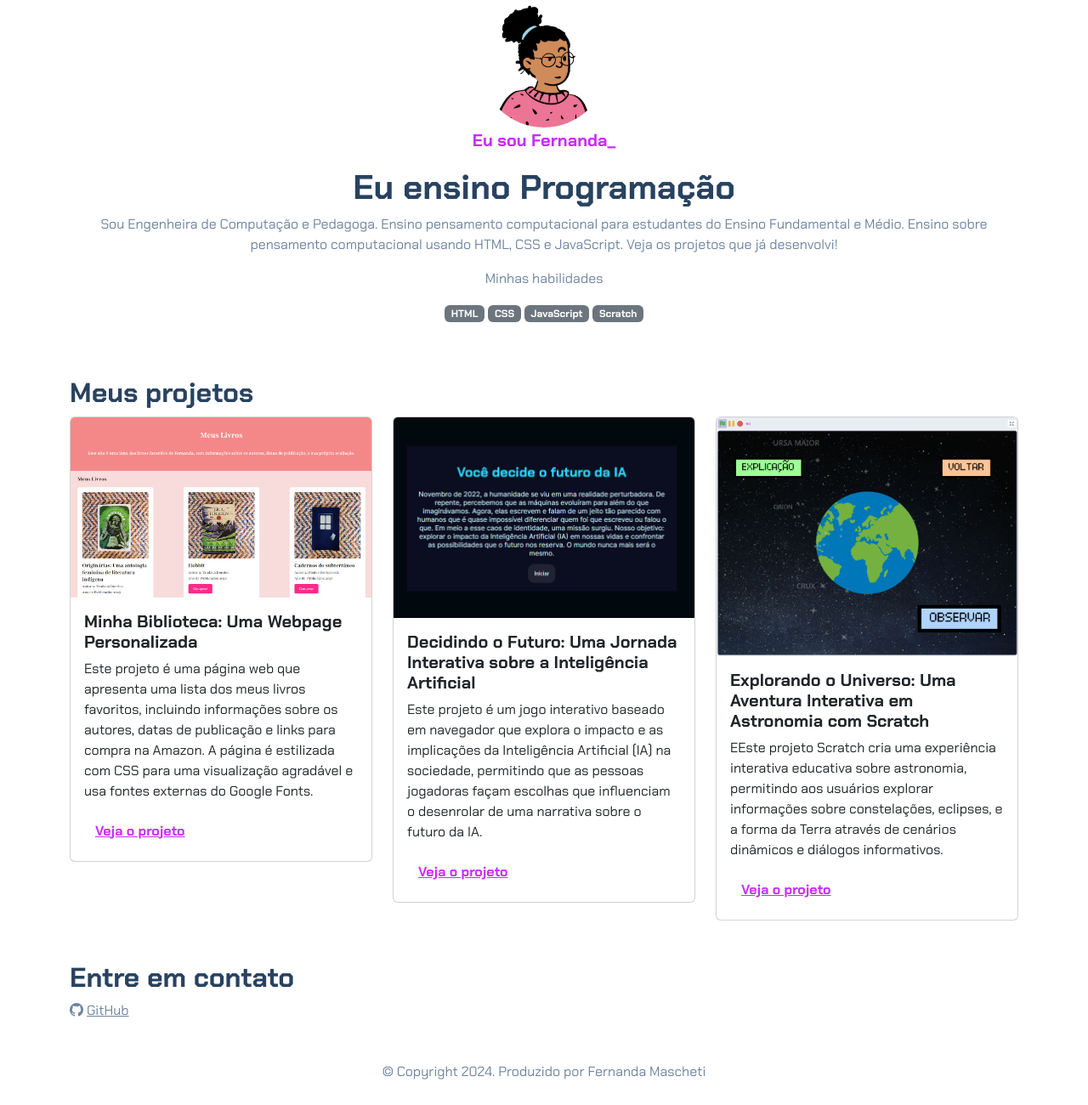
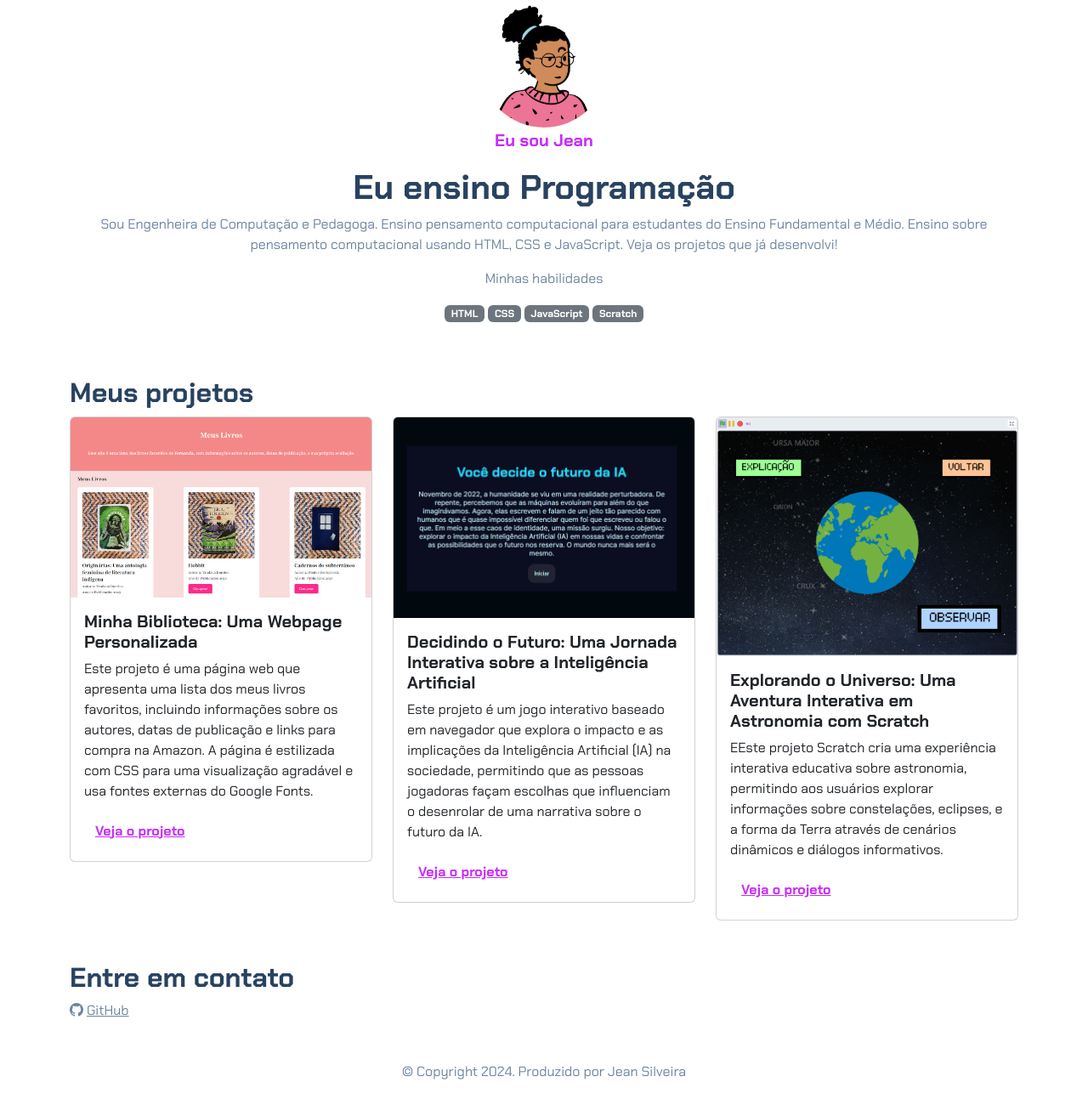
Before and after one commit to Silveiraj/PortfolioFinal, a plain HTML site: page index.html in a window 1280 px wide. Shown: the whole page at 85% size. Drawn offline with nearby package versions, Linux system fonts and the light colour scheme.

Commit message:
Update index.html

```diff
--- a/index.html
+++ b/index.html
@@ -14,7 +14,7 @@
     <header class="container text-center">
         <img src="img/avatar-perfil.png" alt="avatar da Fernanda" class="rounded-circle" width="150" height="150"
             srcset="">
-        <p class="lead">Eu sou Fernanda_</p>
+        <p class="lead">Eu sou Jean</p>
         <h1>Eu ensino Programação</h1>
         <p>Sou Engenheira de Computação e Pedagoga. Ensino pensamento computacional para estudantes do Ensino
             Fundamental e Médio. Ensino sobre pensamento computacional usando HTML, CSS e JavaScript. Veja os projetos
@@ -210,7 +210,7 @@
             <i class="bi bi-github"></i>
             <a href="https://github.com/femascheti">GitHub</a>
         </div>
-        <p class="my-5 text-center">© Copyright 2024. Produzido por Fernanda Mascheti</p>
+        <p class="my-5 text-center">© Copyright 2024. Produzido por Jean Silveira</p>
     </footer>
 
     <script src="https://cdn.jsdelivr.net/npm/bootstrap@5.3.2/dist/js/bootstrap.bundle.min.js"></script>
```
